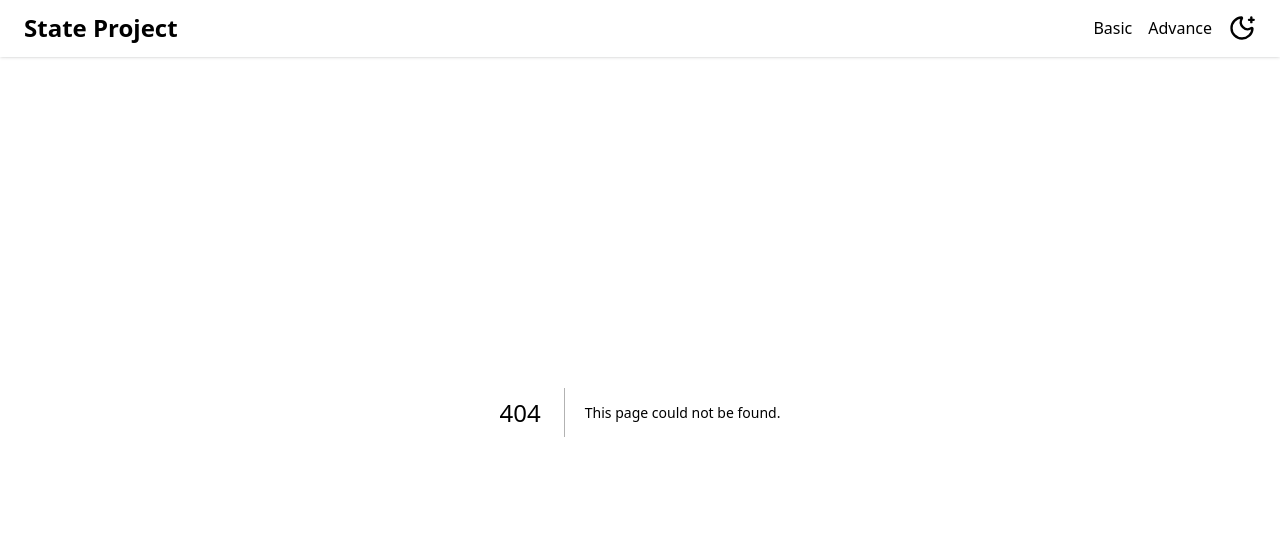
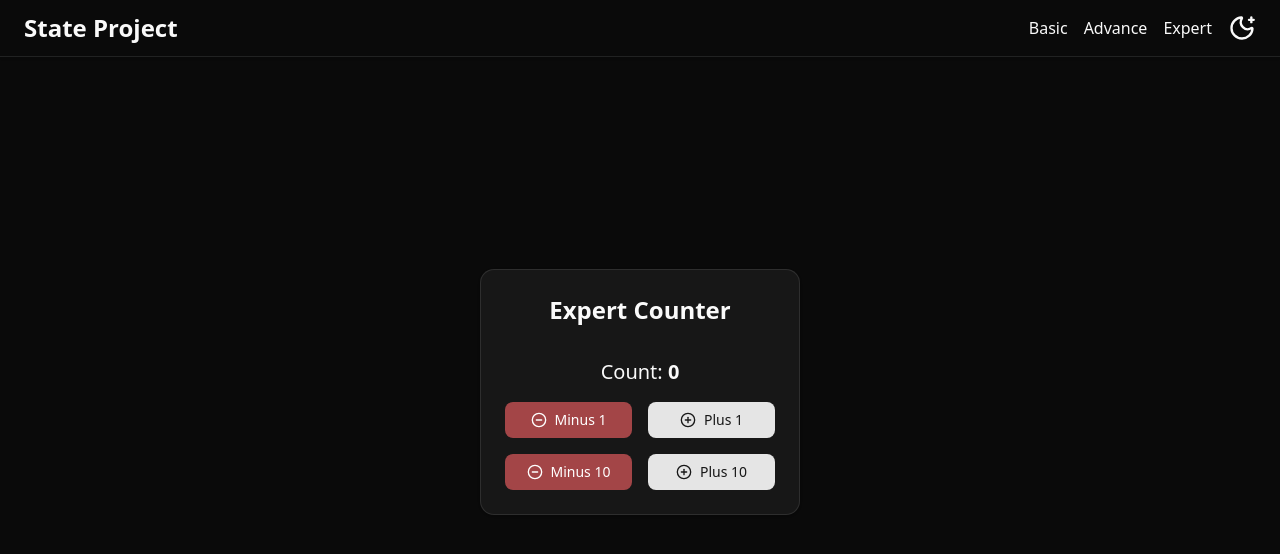
Before and after one commit to disharisen/state-project, a Next.js app: page /expert in a window 1280 px wide. Before the commit this address had no page. Shown: the top 554 px of the page. Built offline with nearby package versions, Linux system fonts and the light colour scheme.

Commit message:
Expert Counter Part 1 done

```diff
--- /dev/null
+++ b/src/app/expert/page.tsx
@@ -0,0 +1,26 @@
+import ExpertCounter from "@/components/ExpertCounter";
+import { Card, CardHeader, CardTitle } from "@/components/shadcnui/card";
+import { Metadata } from "next";
+
+export const metadata: Metadata = {
+	title: "Expert | Counter State App",
+	description: "Expert Counter State App",
+};
+
+const page = () => {
+	return (
+		<section className="grid h-[95dvh] place-items-center">
+			<Card className="w-xs">
+				<CardHeader>
+					<CardTitle className="text-center text-2xl font-semibold">
+						Expert Counter
+					</CardTitle>
+				</CardHeader>
+
+				<ExpertCounter />
+			</Card>
+		</section>
+	);
+};
+
+export default page;
--- /dev/null
+++ b/src/components/ExpertCounter.tsx
@@ -0,0 +1,70 @@
+"use client";
+
+import { MinusCircleIcon, PlusCircleIcon } from "lucide-react";
+import { useState } from "react";
+import { Button } from "./shadcnui/button";
+import { CardContent } from "./shadcnui/card";
+
+const ExpertCounter = () => {
+	const [count, setCount] = useState(0);
+
+	const plus = () => {
+		if (count < 100) {
+			setCount(count + 1);
+		}
+	};
+
+	const minus = () => {
+		if (count > 0) {
+			setCount(count - 1);
+		}
+	};
+
+	const plusTen = () => {
+		if (count < 91) {
+			setCount(count + 10);
+		}
+	};
+
+	const minusTen = () => {
+		if (count > 9) {
+			setCount(count - 10);
+		}
+	};
+	return (
+		<CardContent className="space-y-4">
+			<div className="text-center text-xl">
+				Count: <span className="font-bold">{count}</span>
+			</div>
+
+			<div className="grid grid-cols-2 gap-4">
+				<Button
+					onClick={minus}
+					variant={"destructive"}
+					className="cursor-pointer">
+					<MinusCircleIcon /> Minus 1
+				</Button>
+				<Button
+					onClick={plus}
+					className="cursor-pointer">
+					<PlusCircleIcon /> Plus 1
+				</Button>
+
+				<Button
+					onClick={minusTen}
+					variant={"destructive"}
+					className="cursor-pointer">
+					<MinusCircleIcon /> Minus 10
+				</Button>
+
+				<Button
+					onClick={plusTen}
+					className="cursor-pointer">
+					<PlusCircleIcon /> Plus 10
+				</Button>
+			</div>
+		</CardContent>
+	);
+};
+
+export default ExpertCounter;
--- a/src/components/Header/Header.tsx
+++ b/src/components/Header/Header.tsx
@@ -18,6 +18,7 @@
 				<nav className="flex items-center gap-4">
 					<Link href={"/"}>Basic</Link>
 					<Link href={"/advance"}>Advance</Link>
+					<Link href={"/expert"}>Expert</Link>
 
 					<ThemeToggleButton />
 				</nav>
```
